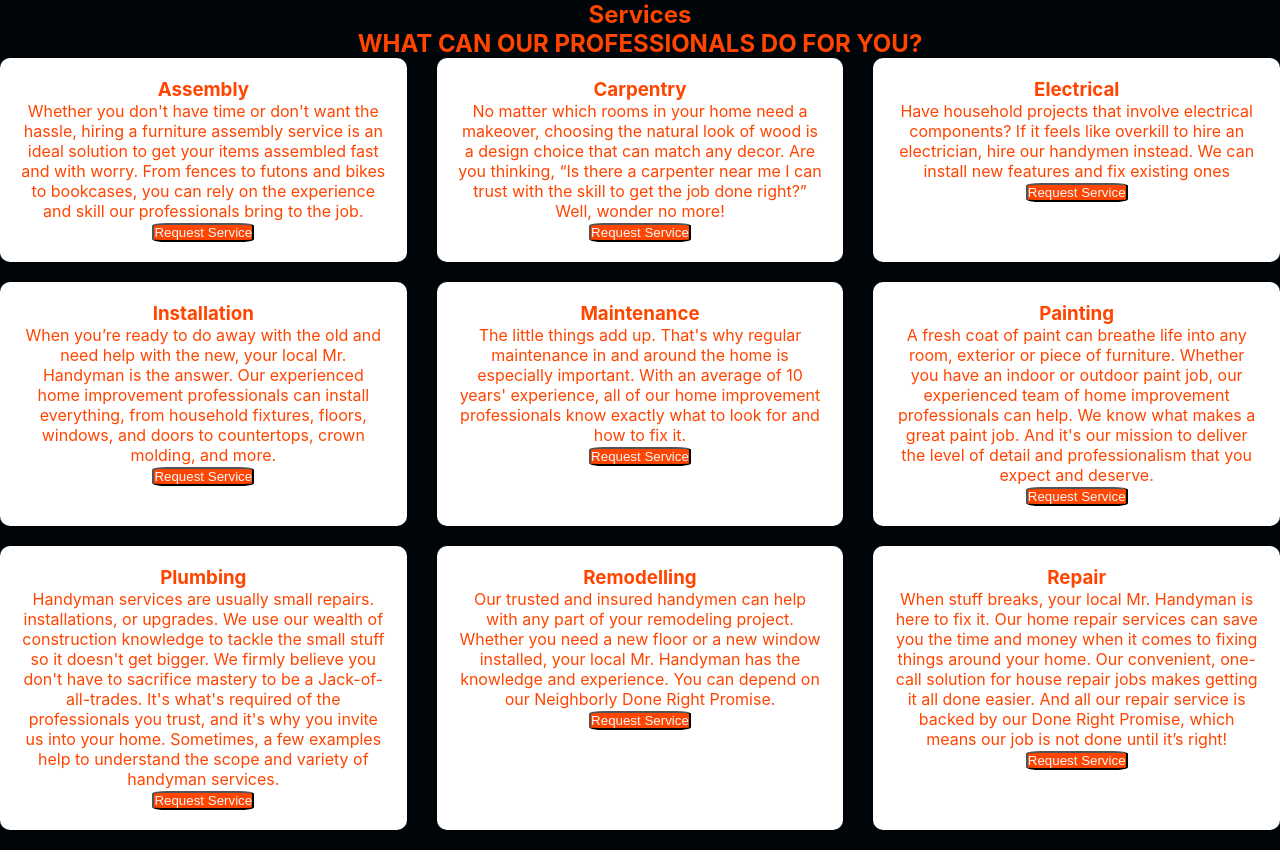
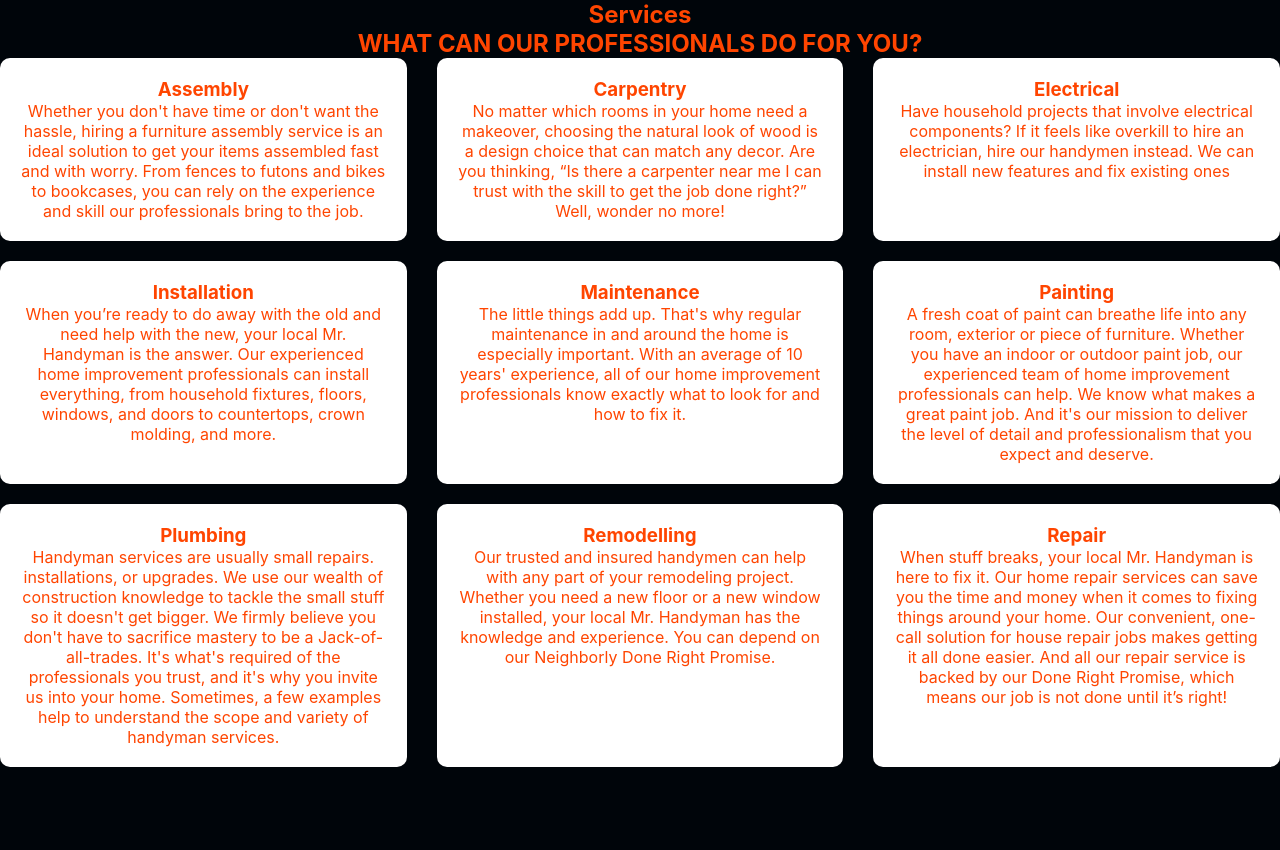
Before and after one commit to bonnkekimani/Group-3-React-Project-, a React (Create React App) app in the folder my-app/: page / in a window 1280 px wide. After the commit the page ends 800 px from the top, so only its background shows below. Built offline with nearby package versions, Linux system fonts and the light colour scheme.

Commit message:
BtnService

```diff
--- a/my-app/src/component/Services.js
+++ b/my-app/src/component/Services.js
@@ -76,7 +76,7 @@
                 <p>
                     {card.description}
                 </p>
-                    <button id ='BtnService'>Request Service</button>
+                    {/* <button id ='BtnService'>Request Service</button> */}
 
                     </div>
                 ))
--- a/my-app/src/index.css
+++ b/my-app/src/index.css
@@ -46,8 +46,8 @@
   padding: 20px;
   margin-bottom: 20px;
 }
-#BtnService {
+/* #BtnService {
   color: aliceblue;
   background-color: orangered;
   border-radius: 15%;
-}
+} */
```
